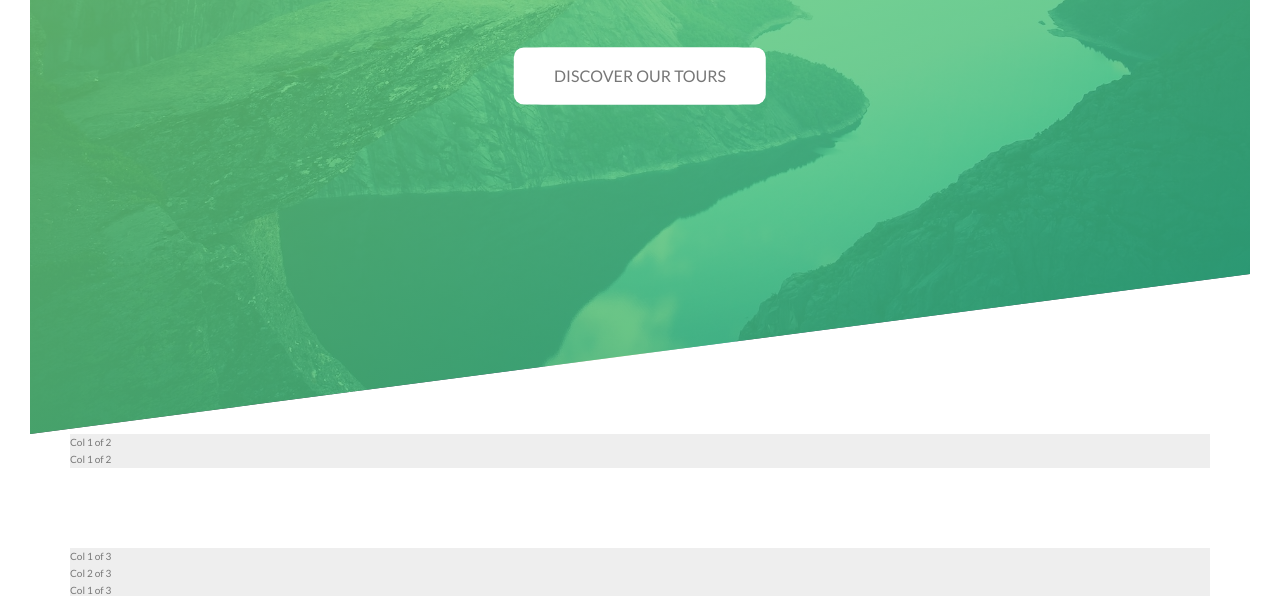
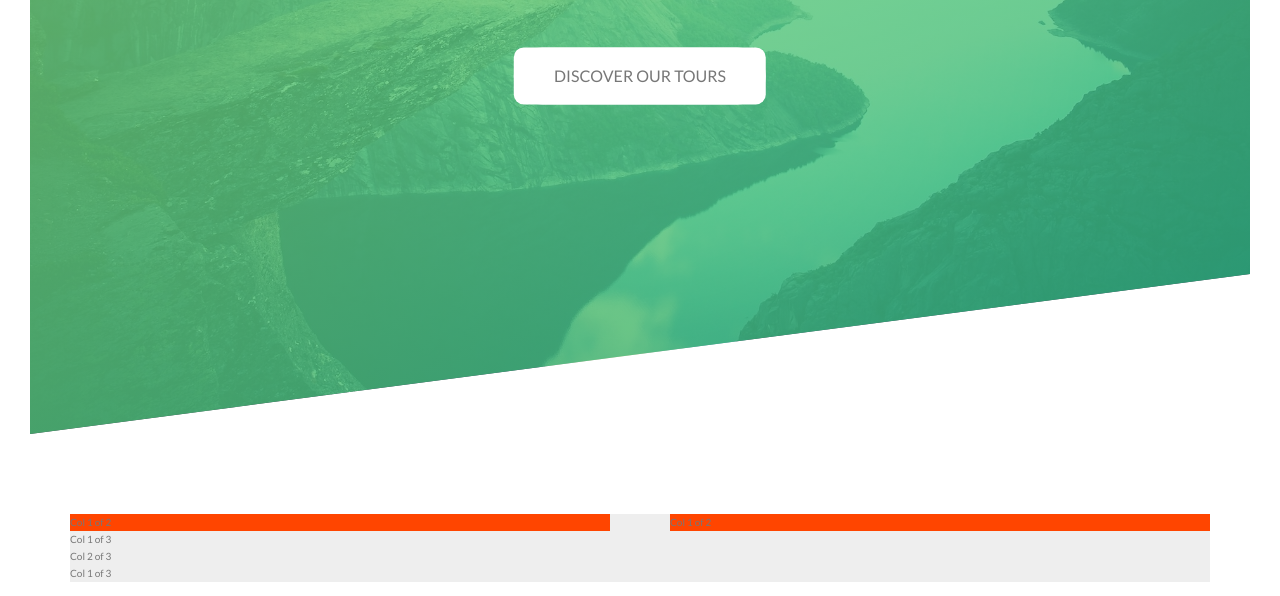
Before and after one commit to tylergasperlin/outdoors, a website: page index.html in a window 1280 px wide. Shown: the part 356-952 px from the top of the page. Drawn offline with Linux system fonts and the light colour scheme.

Commit message:
add first row styling

```diff
--- a/sass/layout/_grid.scss
+++ b/sass/layout/_grid.scss
@@ -10,5 +10,25 @@
     //left and right margin will be the same
     //use to center blocks inside block element //very common!!
     margin: 0 auto;
-    margin-bottom: $gutter-vertical;
+
+    //this selects everything but last child
+    &:not(:last-child){
+        margin-bottom: $gutter-vertical;
+
+    }
+
+    .col-1-of-2{
+        //use #{} for using var within calc
+        width: calc((100% - #{$gutter-horizontal})/2);
+        background-color: orangered;
+        float:left;
+        &:not(:last-child){
+            margin-right: $gutter-horizontal;
+        }
+
+    }
 }
+
+
+//old way 4421
+//.row:not()
```
Also changed, not shown: css/style.css.
